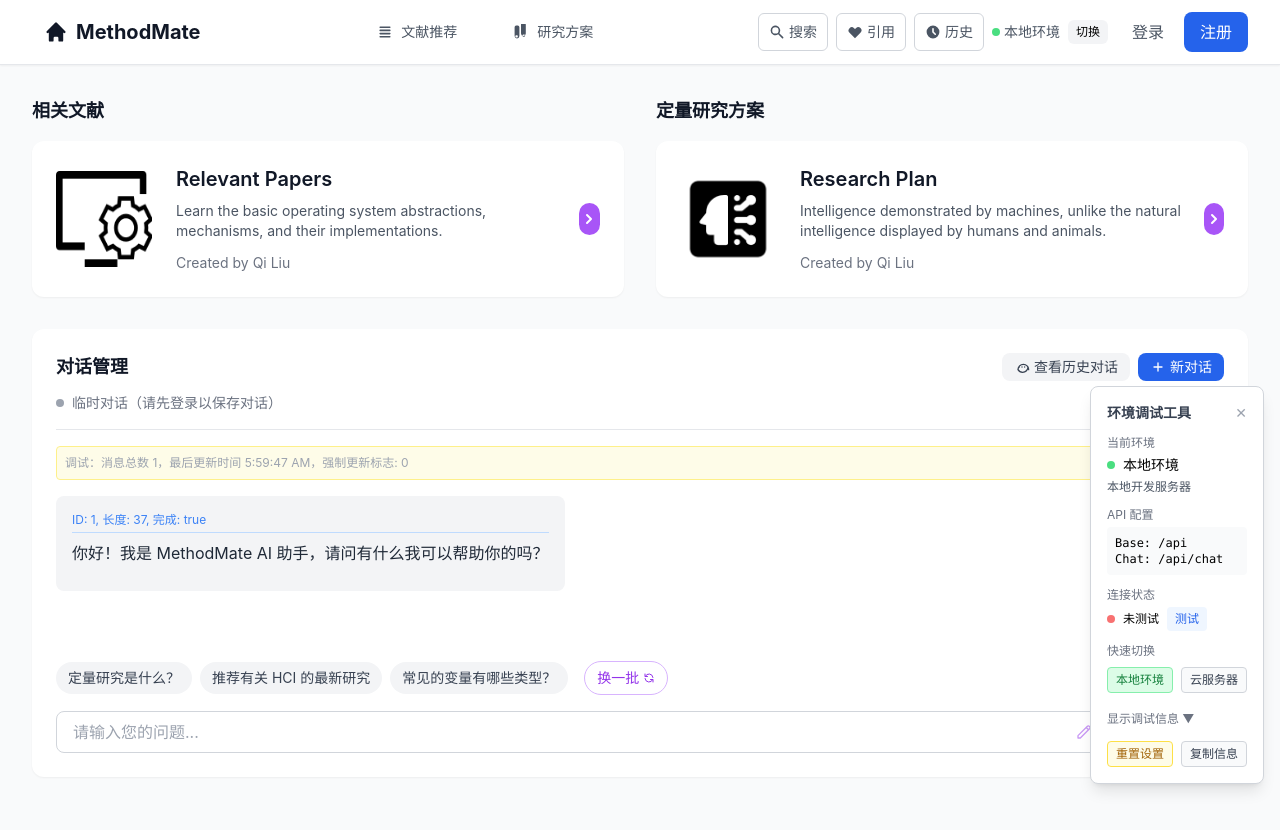
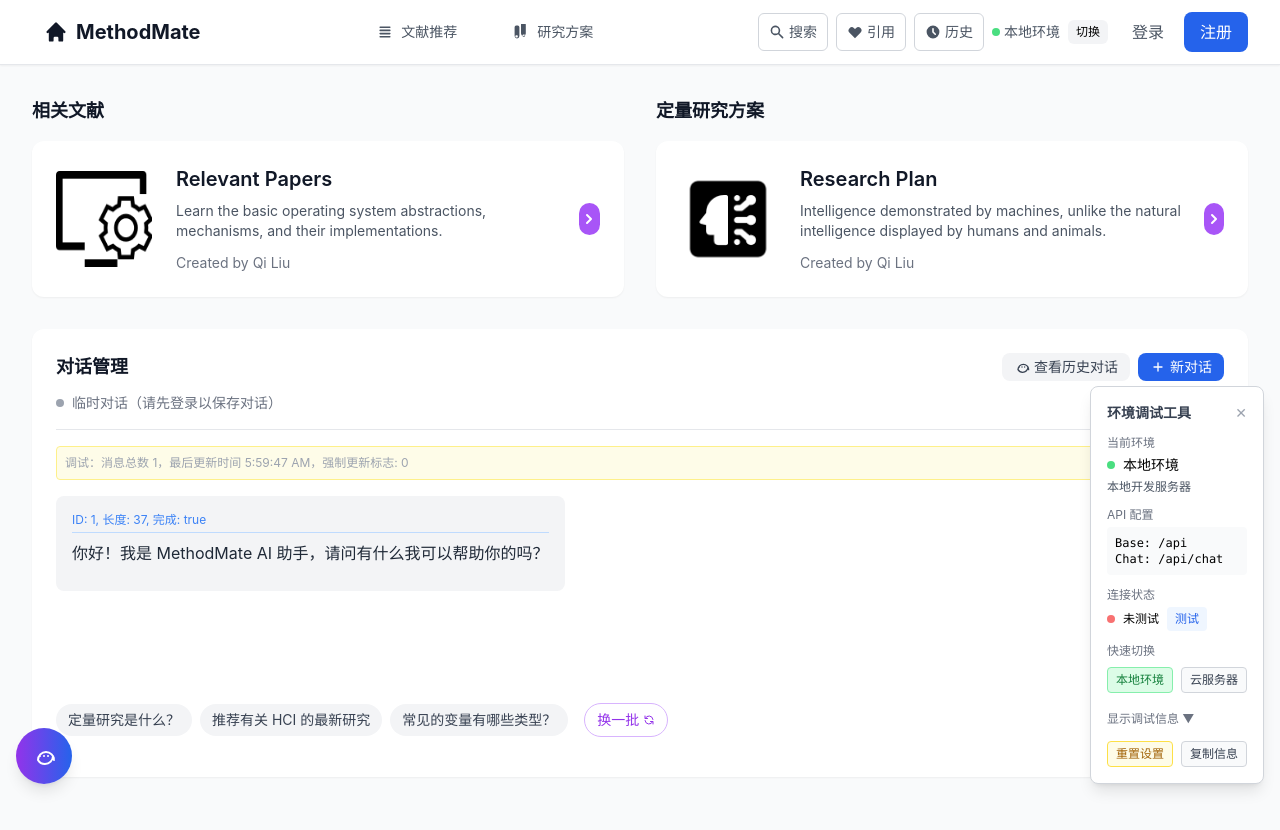
Before and after one commit to bmh201708/MethodMate, a Vue app: page / in a window 1280 px wide. Shown: the top 830 px of the page. Built offline with nearby package versions, Linux system fonts and the light colour scheme; what @coze/api would draw is missing.

Commit message:
feature：研究方案页面发送悬浮窗
feature

```diff
--- a/src/components/ChatBox.vue
+++ b/src/components/ChatBox.vue
@@ -200,38 +200,98 @@
       <!-- 对话引导 -->
       <ConversationGuide @sendPrompt="handlePromptMessage" />
 
-      <!-- 输入框 -->
+      <!-- 悬浮输入框 -->
+      <div class="fixed bottom-4 left-4 z-50">
+        <!-- 收起状态：圆形按钮 -->
+        <div v-if="!isInputExpanded"
+             @click="expandInput"
+             class="w-14 h-14 bg-gradient-to-r from-purple-600 to-blue-600 rounded-full shadow-lg hover:shadow-xl cursor-pointer transition-all duration-300 transform hover:scale-105 flex items-center justify-center"
+        >
+          <svg class="w-6 h-6 text-white" fill="none" stroke="currentColor" viewBox="0 0 24 24">
+            <path stroke-linecap="round" stroke-linejoin="round" stroke-width="2" d="M8 12h.01M12 12h.01M16 12h.01M21 12c0 4.418-3.582 8-8 8a8.013 8.013 0 01-7-4c0-4.418 3.582-8 8-8s8 3.582 8 8z"/>
+          </svg>
+        </div>
+
+        <!-- 展开状态：完整输入框 -->
+        <div v-else
+             class="bg-white rounded-2xl shadow-2xl border border-gray-200 p-4 min-w-80 max-w-md transition-all duration-300 transform"
+             :class="{ 'animate-scale-in': isInputExpanded }"
+        >
+          <!-- 头部 -->
+          <div class="flex items-center justify-between mb-3">
             <div class="flex items-center space-x-2">
-        <div class="relative flex-1">
-          <input
+              <div class="w-3 h-3 bg-gradient-to-r from-purple-600 to-blue-600 rounded-full"></div>
+              <h3 class="text-sm font-medium text-gray-900">AI助手</h3>
+            </div>
+            <button
+              @click="collapseInput"
+              class="text-gray-400 hover:text-gray-600 transition-colors"
+            >
+              <svg class="w-5 h-5" fill="none" stroke="currentColor" viewBox="0 0 24 24">
+                <path stroke-linecap="round" stroke-linejoin="round" stroke-width="2" d="M6 18L18 6M6 6l12 12"/>
+              </svg>
+            </button>
+          </div>
+
+          <!-- 输入区域 -->
+          <div class="space-y-3">
+            <div class="relative">
+              <textarea
                 v-model="newMessage"
-            type="text"
                 placeholder="请输入您的问题..."
-            class="w-full rounded-lg border border-gray-300 px-4 py-2 pr-16 focus:outline-none focus:ring-2 focus:ring-purple-500"
-            @keyup.enter="handleSendMessage"
+                class="w-full rounded-lg border border-gray-300 px-3 py-2 pr-12 focus:outline-none focus:ring-2 focus:ring-purple-500 resize-none"
+                rows="3"
+                @keyup.enter.ctrl="handleSendMessage"
+                @keyup.enter.exact="handleSendMessage"
                 :disabled="chatState.isLoading"
               />
-          <!-- 润色提示词按钮 -->
+              <!-- 润色按钮 -->
               <button
                 @click="handleShowOptimizeDialog"
                 :disabled="!newMessage.trim() || chatState.isLoading"
-            class="absolute right-2 top-1/2 transform -translate-y-1/2 px-2 py-1 text-purple-600 hover:text-purple-700 hover:bg-purple-50 rounded-md transition-colors disabled:opacity-50 disabled:cursor-not-allowed flex items-center space-x-1"
+                class="absolute right-2 top-2 p-1.5 text-purple-600 hover:text-purple-700 hover:bg-purple-50 rounded-md transition-colors disabled:opacity-50 disabled:cursor-not-allowed"
                 title="润色提示词"
               >
-            <!-- 魔法棒图标 -->
                 <svg class="w-4 h-4" fill="none" stroke="currentColor" viewBox="0 0 24 24">
                   <path stroke-linecap="round" stroke-linejoin="round" stroke-width="2" d="M15.232 5.232l3.536 3.536m-2.036-5.036a2.5 2.5 0 113.536 3.536L6.5 21.036H3v-3.572L16.732 3.732z" />
                 </svg>
-            <span class="text-xs font-medium">润色</span>
               </button>
             </div>
+
+            <!-- 按钮组 -->
+            <div class="flex items-center justify-between">
+              <button
+                @click="handleShowOptimizeDialog"
+                :disabled="!newMessage.trim() || chatState.isLoading"
+                class="flex items-center space-x-1 px-3 py-1.5 text-sm text-purple-600 hover:text-purple-700 hover:bg-purple-50 rounded-lg transition-colors disabled:opacity-50 disabled:cursor-not-allowed"
+              >
+                <svg class="w-4 h-4" fill="none" stroke="currentColor" viewBox="0 0 24 24">
+                  <path stroke-linecap="round" stroke-linejoin="round" stroke-width="2" d="M15.232 5.232l3.536 3.536m-2.036-5.036a2.5 2.5 0 113.536 3.536L6.5 21.036H3v-3.572L16.732 3.732z" />
+                </svg>
+                <span>润色</span>
+              </button>
+
               <button
                 @click="handleSendMessage"
-          class="px-6 py-2 bg-purple-600 text-white rounded-lg hover:bg-purple-700 transition-colors disabled:opacity-50 disabled:cursor-not-allowed"
-          :disabled="chatState.isLoading"
+                :disabled="chatState.isLoading || !newMessage.trim()"
+                class="flex items-center space-x-1 px-4 py-1.5 bg-gradient-to-r from-purple-600 to-blue-600 text-white rounded-lg hover:from-purple-700 hover:to-blue-700 transition-all disabled:opacity-50 disabled:cursor-not-allowed"
               >
-          发送
+                <svg v-if="chatState.isLoading" class="w-4 h-4 animate-spin" fill="none" stroke="currentColor" viewBox="0 0 24 24">
+                  <path stroke-linecap="round" stroke-linejoin="round" stroke-width="2" d="M4 4v5h.582m15.356 2A8.001 8.001 0 004.582 9m0 0H9m11 11v-5h-.581m0 0a8.003 8.003 0 01-15.357-2m15.357 2H15"/>
+                </svg>
+                <svg v-else class="w-4 h-4" fill="none" stroke="currentColor" viewBox="0 0 24 24">
+                  <path stroke-linecap="round" stroke-linejoin="round" stroke-width="2" d="M12 19l9 2-9-18-9 18 9-2zm0 0v-8"/>
+                </svg>
+                <span>{{ chatState.isLoading ? '发送中...' : '发送' }}</span>
               </button>
+            </div>
+
+            <!-- 快捷提示 -->
+            <div class="text-xs text-gray-500 text-center">
+              按 Ctrl+Enter 快速发送
+            </div>
+          </div>
+        </div>
       </div>
     </div>
 
@@ -276,6 +336,7 @@
 const showOptimizeDialog = ref(false)
 const showComparisonDialog = ref(false)
 const currentComparisonData = ref(null)
+const isInputExpanded = ref(false)
 
 // 用户状态
 const userStore = useUserStore()
@@ -1104,6 +1165,9 @@
   // 传递页面上下文给sendMessage方法
   await sendMessage(message, props.pageContext)
 
+  // 发送消息后自动收起输入框
+  collapseInput()
+
   // 自动滚动到底部
   nextTick(() => {
     if (chatContainer.value) {
@@ -1120,9 +1184,37 @@
     }
   })
 })
+
+// 展开悬浮输入框
+const expandInput = () => {
+  isInputExpanded.value = true
+}
+
+// 收起悬浮输入框
+const collapseInput = () => {
+  isInputExpanded.value = false
+}
+
+
 </script>
 
 <style scoped>
+/* 悬浮输入框样式 */
+@keyframes scale-in {
+  from {
+    transform: scale(0.8);
+    opacity: 0;
+  }
+  to {
+    transform: scale(1);
+    opacity: 1;
+  }
+}
+
+.animate-scale-in {
+  animation: scale-in 0.3s ease-out;
+}
+
 /* 自定义滚动条样式 */
 .overflow-y-auto::-webkit-scrollbar {
   width: 6px;
--- a/src/views/ResearchPlanDetail.vue
+++ b/src/views/ResearchPlanDetail.vue
@@ -50,7 +50,7 @@
         </div>
 
         <!-- 研究方案详情 -->
-        <div class="col-span-7">
+        <div class="col-span-7 h-[calc(100vh-10rem)] overflow-y-auto custom-scrollbar">
           <!--
             右侧显示的是当前方案：
             - 如果用户生成了AI方案，显示AI生成的内容
@@ -3074,6 +3074,33 @@
   background: #a8a8a8;
 }
 
+/* 研究方案详情区域的自定义滚动条样式 */
+.custom-scrollbar::-webkit-scrollbar {
+  width: 8px;
+}
+
+.custom-scrollbar::-webkit-scrollbar-track {
+  background: #f8f9fa;
+  border-radius: 4px;
+  margin: 8px 0;
+}
+
+.custom-scrollbar::-webkit-scrollbar-thumb {
+  background: linear-gradient(180deg, #a855f7 0%, #8b5cf6 100%);
+  border-radius: 4px;
+  border: 2px solid #f8f9fa;
+  transition: all 0.2s ease;
+}
+
+.custom-scrollbar::-webkit-scrollbar-thumb:hover {
+  background: linear-gradient(180deg, #9333ea 0%, #7c3aed 100%);
+  border-color: #f3f4f6;
+}
+
+.custom-scrollbar::-webkit-scrollbar-thumb:active {
+  background: linear-gradient(180deg, #7c3aed 0%, #6d28d9 100%);
+}
+
 /* Markdown样式增强 */
 .prose {
   color: inherit !important;
```
Lines whose indentation alone changed are shown as unchanged.
